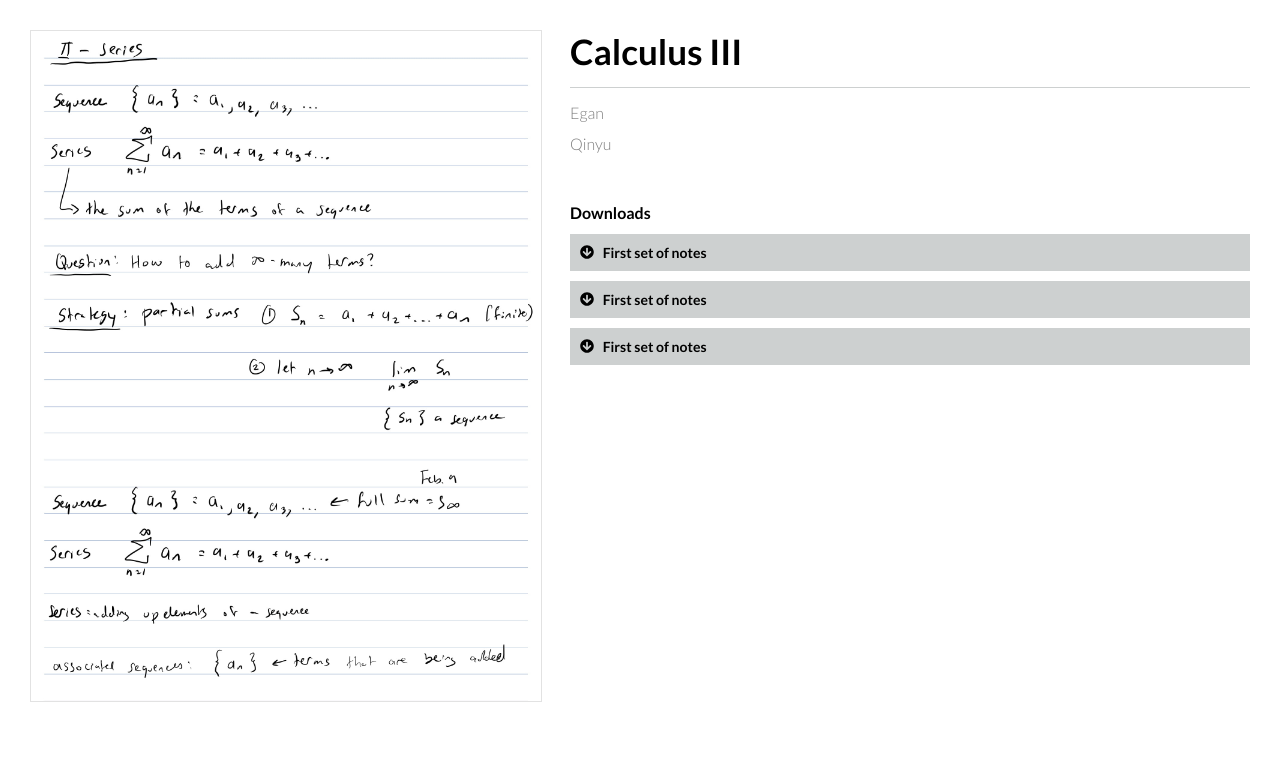
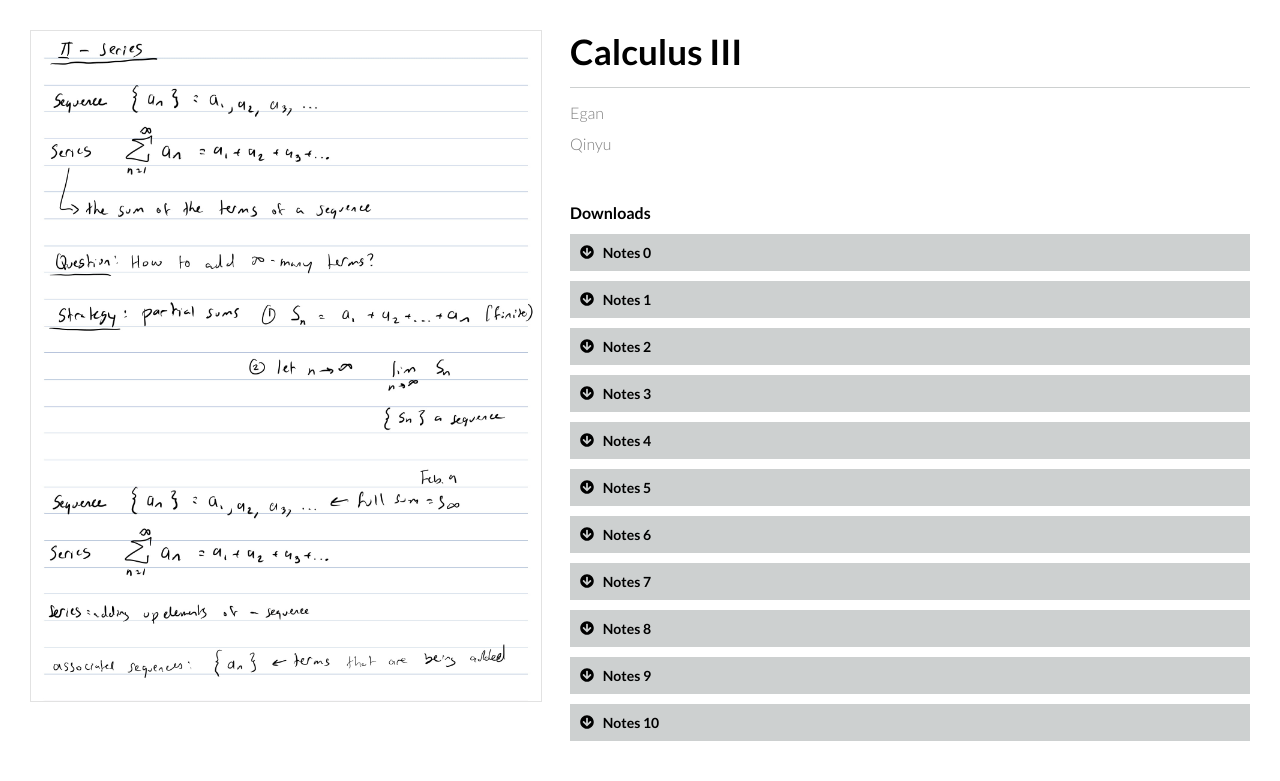
Before and after one commit to rhotter/marinotes, a Flask app: a page that uses templates/note.html in a window 1280 px wide. Shown: the part 55-836 px from the top of the page. Before the commit the page ends 757 px from the top, so only its background shows below. Run offline with Flask 2, Linux system fonts and the light colour scheme; some libraries are stand-ins or nearby versions.

Commit message:
almost finished

```diff
--- a/application.py
+++ b/application.py
@@ -33,6 +33,16 @@ def getInfo(course):
 
 	return teachers,students
 
+def getNotes(string):
+	file = open("static/csv/%s.csv" % string,'r', encoding='utf-8-sig')
+	reader = csv.reader(file)
+
+	notes = []
+
+	for row in reader:
+		notes.append(row[0])
+	return notes
+
 @app.route("/")
 def index():
 	classes = getClasses()
@@ -57,6 +67,7 @@ def note(course):
 	abort(404)
 
 @app.route("/note/<string>")
+
 def teach(string):
 	s = string.split('+')
 	# check if input is good
@@ -72,11 +83,12 @@ def teach(string):
 				if t.replace(' ','')==s[1]:
 					for st in students:
 						if st.replace(' ','')==s[2]:
-							 	return render_template("note.html", course=c,teacher=t,student=st)
+								notes = getNotes(string) # downloadable notes
+								return render_template("note.html", course=c,teacher=t,student=st,notes=notes)
 	abort(404)
 
 
 @app.route("/share")
 def share():
 	return render_template("share.html")
-	# http://127.0.0.1:5000/note/English+McCambridge+QinyuCiu
+	# http://127.0.0.1:5000/note/English+AndrewMcCambridge+QinyuCiu
--- /dev/null
+++ b/static/csv/CalculusIII+Egan+Qinyu.csv
@@ -0,0 +1,11 @@
+Notes 0
+Notes 1
+Notes 2
+Notes 3
+Notes 4
+Notes 5
+Notes 6
+Notes 7
+Notes 8
+Notes 9
+Notes 10
--- a/templates/note.html
+++ b/templates/note.html
@@ -41,23 +41,13 @@
 					Downloads
 				</div>
 
-				<div class="downloads_container">
-					<div class="downloads">
-						<i class="fas fa-arrow-circle-down icon"></i> First set of notes
+				{% for note in notes %}
+					<div onclick="window.location.href='../static/pdf/7%20-%20Series%20and%20Convergence.pdf'" class="downloads_container">
+						<div class="downloads">
+							<i class="fas fa-arrow-circle-down icon"></i> {{note}}
+						</div>
 					</div>
-				</div>
-
-				<div class="downloads_container">
-					<div class="downloads">
-						<i class="fas fa-arrow-circle-down icon"></i> First set of notes
-					</div>
-				</div>
-
-				<div class="downloads_container">
-					<div class="downloads">
-						<i class="fas fa-arrow-circle-down icon"></i> First set of notes
-					</div>
-				</div>
+				{% endfor %}
 
 			</div>
 		</div>
```
Also changed, not shown: toDo.txt (+10 -0 lines), 2 other files.
